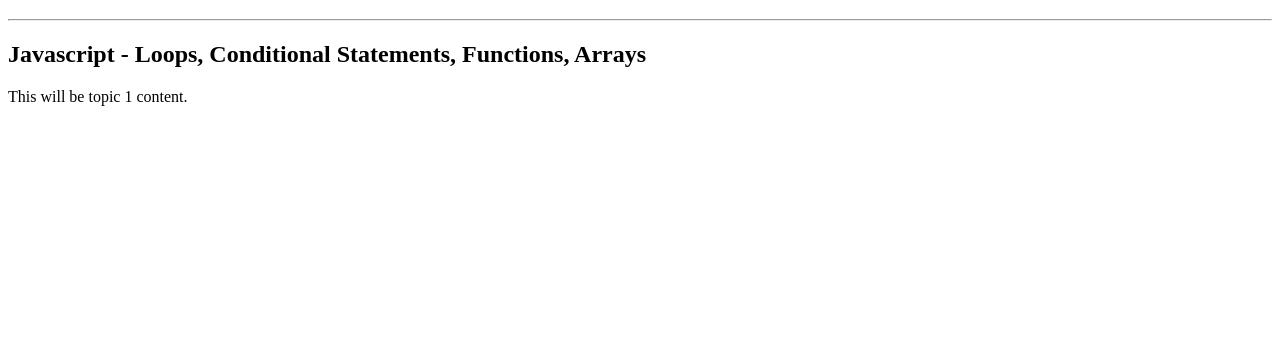
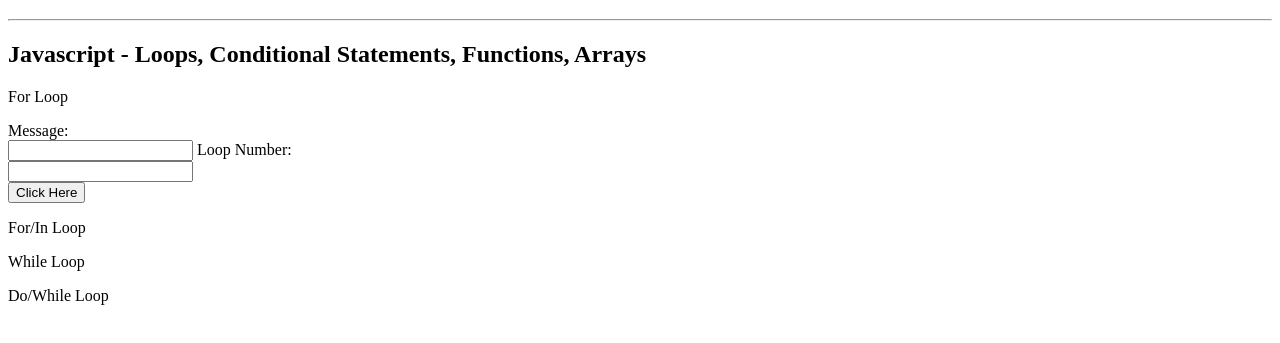
Before and after one commit to Francois-Brandon/Francois-Brandon.github.io, a plain HTML site: page topic1/index.html in a window 1280 px wide. Shown: the part 61-404 px from the top of the page. Drawn offline with Linux system fonts and the light colour scheme; files that its build step writes are made by us from their sources.

Commit message:
Topic 1 For Loop

```diff
--- a/topic1/index.html
+++ b/topic1/index.html
@@ -1,13 +1,22 @@
 <!DOCTYPE html>
 <html>
 <head>
-  <link rel="stylesheet" type="text/css" href="mystyle.css">
+  <link rel="stylesheet" type="text/css" href="../mystyle.css">
   <title>Brandon Francois - Topic 1</title>
   <script type="text/javascript" src="script.js"></script>
 </head>
 <body>
 <h1>Brandon Francois - CIT 261</h1><hr>
 <h2>Javascript - Loops, Conditional Statements, Functions, Arrays</h2>
-<p>This will be topic 1 content.</p>
+<p>For Loop</p>
+<form id="forloop" action="...">
+  Message: <br><input type="text" name="formessage" value="">
+  Loop Number: <br><input type="text" name="loopnum" value="">
+</form>
+<button onclick="forLoop()">Click Here</button>
+<p id="forresult"></p>
+<p>For/In Loop</p>
+<p>While Loop</p>
+<p>Do/While Loop</p>
 </body>
 </html>
--- a/topic1/script.js
+++ b/topic1/script.js
@@ -0,0 +1,10 @@
+function forLoop() {
+  var message = document.getElementsByName('formessage');
+  var num = document.getElementsByName('loopnum')
+
+  for (var i = 0; i < num; i++) {
+    message += message + "<br>";
+  }
+
+  document.getElementById("forresult").innerHTML = message;
+}
```
Also changed, not shown: index.html (+0 -1 lines).
